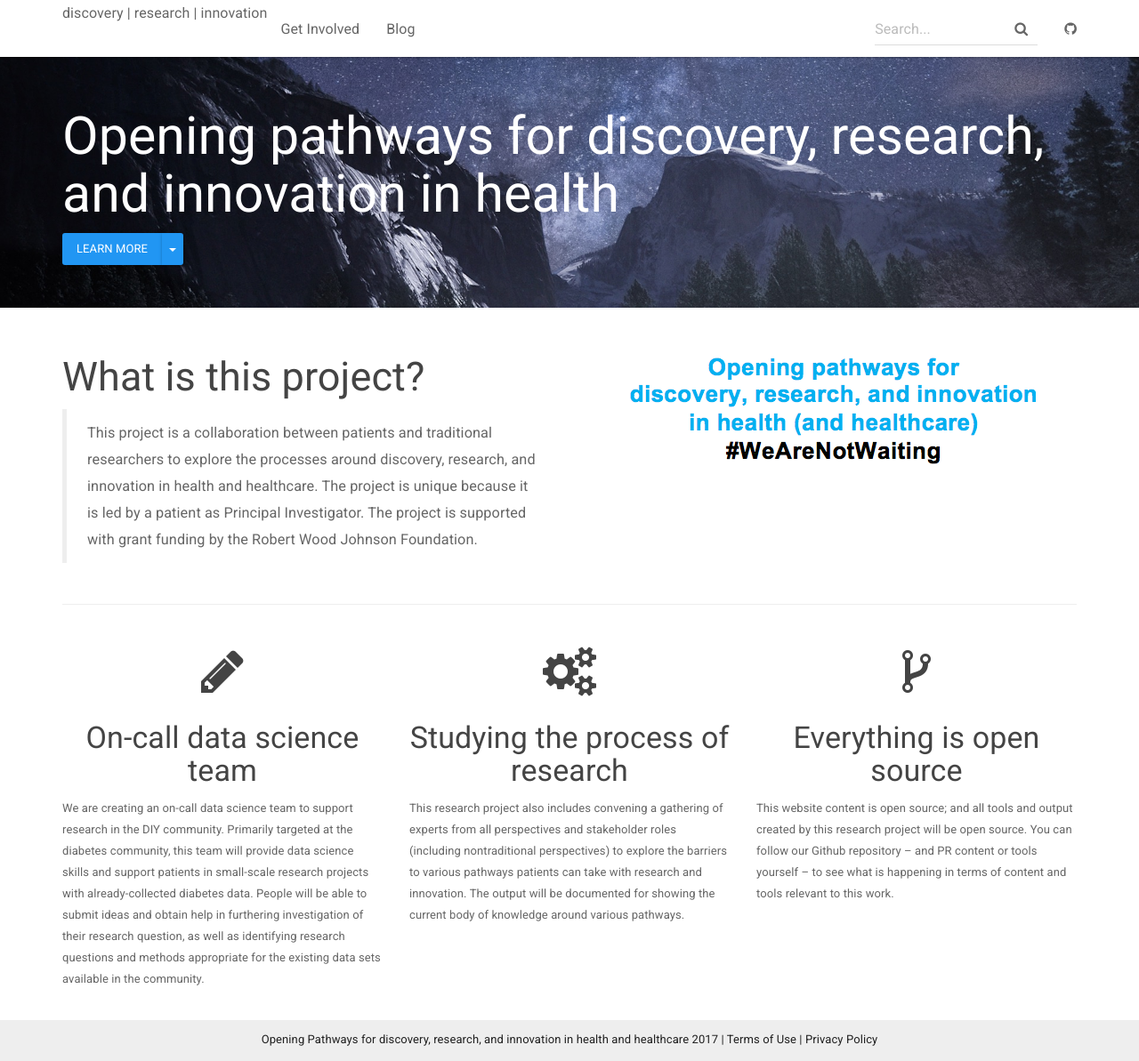
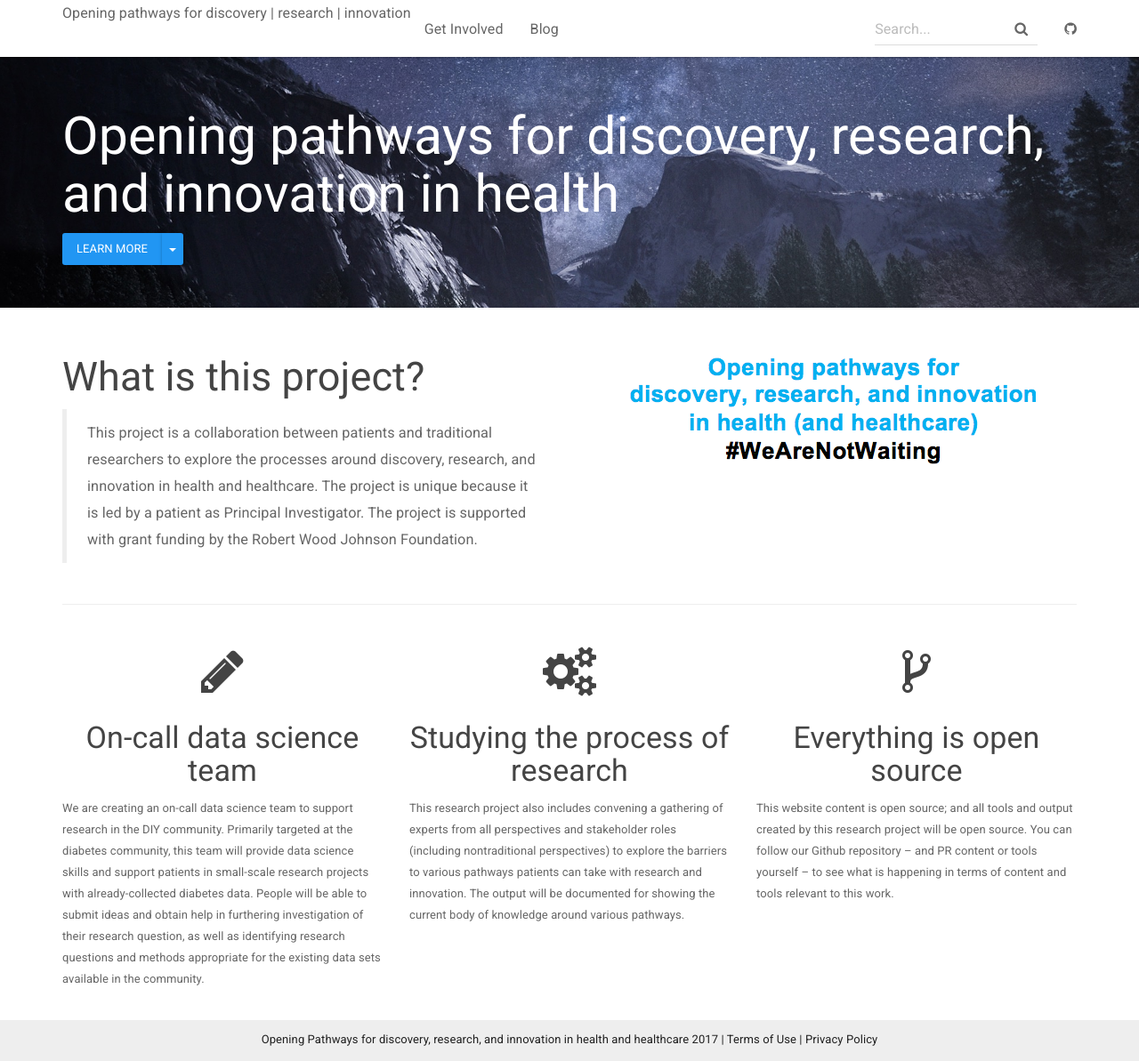
Before and after one commit to danamlewis/Testrepo2, a Jekyll site: the page built from index.html, in a window 1280 px wide and 1193 px high. Shown: the whole window at 89% size. Built offline with Jekyll 4.4.1, drawn with Linux system fonts in a browser that asks for light colours; nearby versions of some CDN libraries.

Commit message:
Update _config.yml

```diff
--- a/_config.yml
+++ b/_config.yml
@@ -1,5 +1,5 @@
 # Site settings
-title: discovery | research | innovation
+title: Opening pathways for discovery | research | innovation
 email: dana@openingpathways.org
 description: >
   - This project is a collaboration between patients and traditional researchers to explore the processes around discovery, research, and innovation in health and healthcare. The project is unique because it is led by a patient as Principal Investigator. The project is supported with grant funding by the Robert Wood Johnson Foundation.
```
